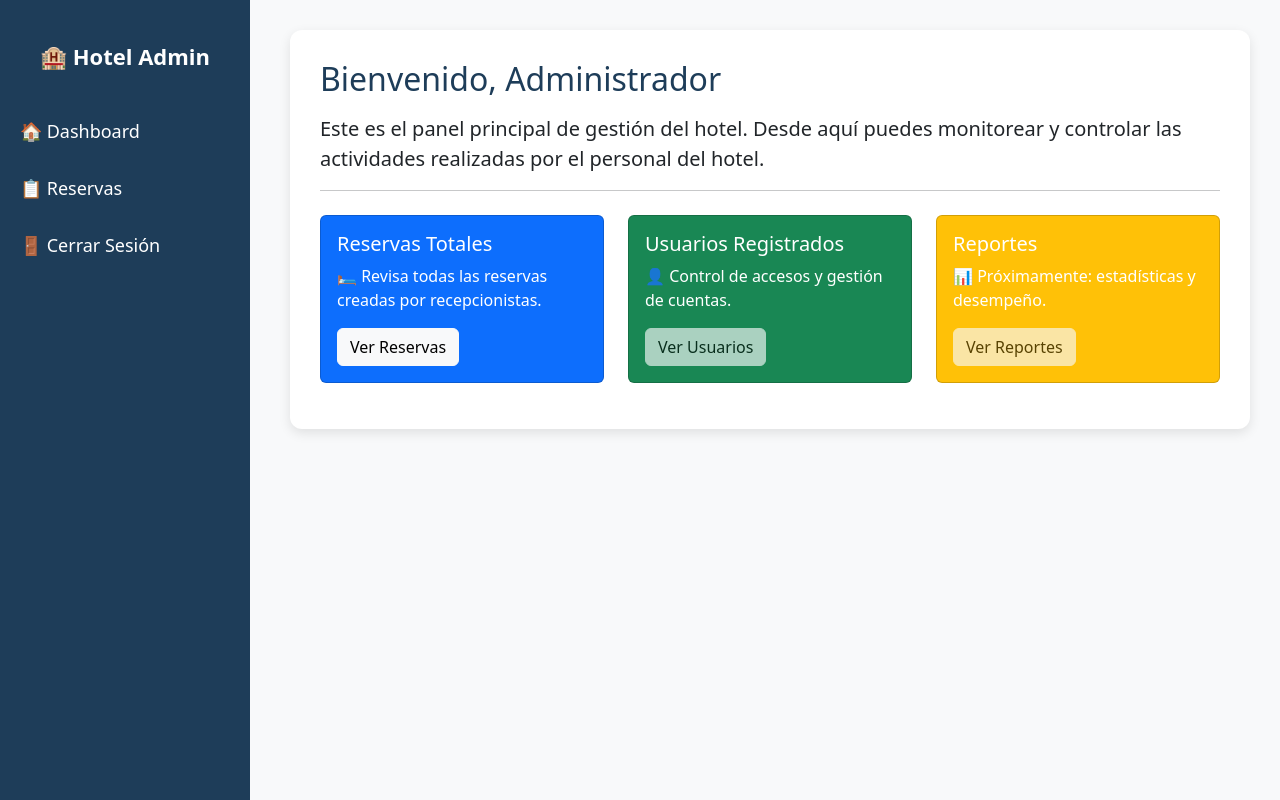
After one commit to SEPM26/Reserva-Hotel, a Flask app: page /admin_dashboard in a window 1280 px wide. The commit adds this page. Run offline with Flask 3, Linux system fonts and the light colour scheme; the visitor is signed in with stand-in values (Sample User, id 1); data that the repository does not hold is empty.

Commit message:
Reserva-Hotel

```diff
--- a/app.py
+++ b/app.py
@@ -2,80 +2,135 @@ from flask import Flask, render_template, request, redirect, url_for, session
 import pyrebase
 
 app = Flask(__name__)
-app.secret_key = 'clave-secreta-segura'  # necesaria para manejar la sesión
+app.secret_key = 'clave-secreta-segura'  # Necesaria para manejar la sesión
 
-# Configuración Firebase
+# Configuración de Firebase
 firebaseConfig = {
-  "apiKey": "AIzaSyBkVk0eCUa8J5WrCnrOBnFTRweB7bvIIFk",
-  "authDomain": "projectdemo-84e62.firebaseapp.com",
-  "databaseURL": "https://projectdemo-84e62-default-rtdb.firebaseio.com",
-  "projectId": "projectdemo-84e62",
-  "storageBucket": "projectdemo-84e62.firebasestorage.app",
-  "messagingSenderId": "1070071403822",
-  "appId": "1:1070071403822:web:9599fa85942f7f7e55d6bf",
-  "measurementId": "G-P40R9KPBEE"
+    "apiKey": "AIzaSyBkVk0eCUa8J5WrCnrOBnFTRweB7bvIIFk",
+    "authDomain": "projectdemo-84e62.firebaseapp.com",
+    "databaseURL": "https://projectdemo-84e62-default-rtdb.firebaseio.com",
+    "projectId": "projectdemo-84e62",
+    "storageBucket": "projectdemo-84e62.appspot.com",
+    "messagingSenderId": "1070071403822",
+    "appId": "1:1070071403822:web:9599fa85942f7f7e55d6bf",
+    "measurementId": "G-P40R9KPBEE"
 }
+
+# Inicializar Firebase
 firebase = pyrebase.initialize_app(firebaseConfig)
 auth = firebase.auth()
+db = firebase.database()
 
-# Rutas
+# Página principal (login)
 @app.route('/')
 def index():
     return render_template('index.html')
 
-@app.route('/register', methods=['GET', 'POST'])
-def register():
-    if request.method == 'POST':
-        email = request.form['email']
-        password = request.form['password']
-        try:
-            auth.create_user_with_email_and_password(email, password)
-            return redirect(url_for('index'))
-        except:
-            return "Error al registrar usuario"
-    return render_template('register.html')
-
+# Ruta de login
 @app.route('/login', methods=['POST'])
 def login():
     email = request.form['email']
     password = request.form['password']
     try:
         user = auth.sign_in_with_email_and_password(email, password)
+        uid = user['localId']
         session['user'] = email
-        return redirect(url_for('dashboard'))
-    except:
-        return "Credenciales inválidas"
+        session['uid'] = uid
 
-@app.route('/dashboard')
-def dashboard():
-    if 'user' in session:
-        return render_template('dashboard.html', user=session['user'])
-    else:
-        return redirect(url_for('index'))
+        # Obtener el rol desde Firebase Realtime Database
+        user_data = db.child("usuarios").child(uid).get().val()
 
+        if user_data and 'role' in user_data:
+            role = user_data['role']
+            session['role'] = role
+
+            if role == 'admin':
+                return redirect(url_for('admin_dashboard'))
+            elif role == 'recepcionista':
+                return redirect(url_for('recepcionista_dashboard'))
+            else:
+                return "Rol no válido", 403
+        else:
+            return "No se encontró el rol del usuario", 403
+
+    except Exception as e:
+        return f"Credenciales inválidas: {str(e)}"
+
+# Dashboard para administrador
+@app.route('/admin_dashboard')
+def admin_dashboard():
+    if 'user' in session and session.get('role') == 'admin':
+        # Obtener todas las reservas desde Firebase Realtime Database
+        reservas = db.child("reservas").get().val()
+
+        reservas_list = []  # Lista para almacenar las reservas
+        if reservas:
+            for reserva_id, reserva_data in reservas.items():
+                reserva_data['id'] = reserva_id  # Agregar el ID de cada reserva
+                reservas_list.append(reserva_data)
+
+        return render_template('admin_dashboard.html', user=session['user'], reservas=reservas_list)
+
+    return redirect(url_for('index'))
+
+@app.route('/admin_reservas')
+def admin_reservas():
+    if 'user' in session and session.get('role') == 'admin':
+        reservas = db.child("reservas").get().val()
+
+        conteo_por_fecha = {}
+        lista_reservas = []
+
+        if reservas:
+            for id_reserva, datos in reservas.items():
+                datos['id'] = id_reserva
+                lista_reservas.append(datos)
+                fecha = datos.get("fecha")
+                if fecha:
+                    conteo_por_fecha[fecha] = conteo_por_fecha.get(fecha, 0) + 1
+
+        return render_template('admin_reservas.html', reservas=lista_reservas, conteo_por_fecha=conteo_por_fecha)
+    return redirect(url_for('index'))
+
+# Dashboard para recepcionista
+@app.route('/recepcionista_dashboard')
+def recepcionista_dashboard():
+    if 'user' in session and session.get('role') == 'recepcionista':
+        return render_template('recepcionista_dashboard.html', user=session['user'])
+    return redirect(url_for('index'))
+
+# Página de reservas (solo recepcionista)
 @app.route('/reservas')
 def reservas():
-    if 'user' in session:
-        return render_template('reservas.html')
-    else:
-        return redirect(url_for('index'))
+    if 'user' in session and session.get('role') == 'recepcionista':
+        return render_template('reservas.html', user=session['user'])
+    return redirect(url_for('index'))
 
+# Logout
 @app.route('/logout')
 def logout():
-    # Eliminar la sesión de Flask
-    session.pop('user', None)
+    session.clear()  # Limpiar la sesión
+    auth.current_user = None  # Desloguear al usuario de Firebase
+    return redirect(url_for('index'))  # Redirigir al login o página de inicio
 
-    # Opcional: cerrar la sesión de Firebase (si es necesario)
-    auth.current_user = None  # Esto cerrará la sesión activa en Firebase
-
-    # Redirigir al usuario a la página de inicio
-    return redirect(url_for('index'))
-
+# Protección de rutas privadas
 @app.before_request
 def proteger_rutas():
-    rutas_publicas = ['index', 'register', 'login', 'static','reservas', 'dashboard']
+    # Lista de rutas públicas (sin sesión requerida)
+    rutas_publicas = ['index', 'login', 'static']
+
+    # Si el usuario no está logueado y está intentando acceder a una ruta privada
     if request.endpoint not in rutas_publicas and 'user' not in session:
-        return redirect(url_for('index'))
+        return redirect(url_for('index'))  # Redirigir a la página de login
 
+# Deshabilitar caché de las páginas protegidas
+@app.after_request
+def no_cache(response):
+    response.headers['Cache-Control'] = 'no-store, no-cache, must-revalidate, proxy-revalidate'
+    response.headers['Pragma'] = 'no-cache'
+    response.headers['Expires'] = '0'
+    return response
+
+# Ejecutar app
 if __name__ == '__main__':
     app.run(debug=True)
--- /dev/null
+++ b/templates/admin_dashboard.html
@@ -0,0 +1,112 @@
+<!DOCTYPE html>
+<html lang="es">
+<head>
+  <meta charset="UTF-8">
+  <meta name="viewport" content="width=device-width, initial-scale=1.0">
+  <title>Panel de Administrador - Hotel</title>
+  <link href="https://cdn.jsdelivr.net/npm/bootstrap@5.3.0/dist/css/bootstrap.min.css" rel="stylesheet">
+  <style>
+    body {
+      background-color: #f8f9fa;
+    }
+
+    .sidebar {
+      height: 100vh;
+      width: 250px;
+      position: fixed;
+      top: 0;
+      left: 0;
+      background-color: #1e3d59;
+      padding-top: 40px;
+    }
+
+    .sidebar a {
+      padding: 15px 20px;
+      display: block;
+      font-size: 18px;
+      color: #ffffff;
+      text-decoration: none;
+    }
+
+    .sidebar a:hover {
+      background-color: #007bff;
+      color: white;
+    }
+
+    .content {
+      margin-left: 260px;
+      padding: 30px;
+    }
+
+    .welcome-card {
+      background: #ffffff;
+      border-radius: 12px;
+      padding: 30px;
+      box-shadow: 0 4px 12px rgba(0,0,0,0.1);
+    }
+
+    .header-title {
+      color: #1e3d59;
+    }
+
+    .brand-title {
+      font-size: 22px;
+      font-weight: bold;
+      text-align: center;
+      color: #ffffff;
+      margin-bottom: 30px;
+    }
+  </style>
+</head>
+<body>
+
+  <!-- Sidebar -->
+  <div class="sidebar">
+    <div class="brand-title">🏨 Hotel Admin</div>
+    <a href="{{ url_for('admin_dashboard') }}">🏠 Dashboard</a>
+    <a href="{{ url_for('admin_reservas') }}">📋 Reservas</a>
+    <a href="{{ url_for('logout') }}">🚪 Cerrar Sesión</a>
+  </div>
+
+  <!-- Contenido principal -->
+  <div class="content">
+    <div class="welcome-card">
+      <h2 class="header-title mb-3">Bienvenido, Administrador</h2>
+      <p class="lead">Este es el panel principal de gestión del hotel. Desde aquí puedes monitorear y controlar las actividades realizadas por el personal del hotel.</p>
+      <hr>
+      <div class="row mt-4">
+        <div class="col-md-4">
+          <div class="card text-white bg-primary mb-3">
+            <div class="card-body">
+              <h5 class="card-title">Reservas Totales</h5>
+              <p class="card-text">🛏️ Revisa todas las reservas creadas por recepcionistas.</p>
+              <a href="{{ url_for('admin_reservas') }}" class="btn btn-light">Ver Reservas</a>
+            </div>
+          </div>
+        </div>
+        <!-- Puedes agregar más paneles aquí -->
+        <div class="col-md-4">
+          <div class="card text-white bg-success mb-3">
+            <div class="card-body">
+              <h5 class="card-title">Usuarios Registrados</h5>
+              <p class="card-text">👤 Control de accesos y gestión de cuentas.</p>
+              <a href="#" class="btn btn-light disabled">Ver Usuarios</a>
+            </div>
+          </div>
+        </div>
+        <div class="col-md-4">
+          <div class="card text-white bg-warning mb-3">
+            <div class="card-body">
+              <h5 class="card-title">Reportes</h5>
+              <p class="card-text">📊 Próximamente: estadísticas y desempeño.</p>
+              <a href="#" class="btn btn-light disabled">Ver Reportes</a>
+            </div>
+          </div>
+        </div>
+      </div>
+    </div>
+  </div>
+
+  <script src="https://cdn.jsdelivr.net/npm/bootstrap@5.3.0/dist/js/bootstrap.bundle.min.js"></script>
+</body>
+</html>
--- a/templates/index.html
+++ b/templates/index.html
@@ -90,8 +90,6 @@
                 <input type="email" name="email" placeholder="Email" required><br>
                 <input type="password" name="password" placeholder="Contraseña" required><br>
                 <button type="submit">Iniciar Sesión</button>
-            </form>
-            <p>¿No tienes cuenta? <a href="{{ url_for('register') }}">Regístrate aquí</a></p>
         </div>
     </div>
 </body>
--- a/templates/reservas.html
+++ b/templates/reservas.html
@@ -14,13 +14,15 @@
     <form id="reserva-form">
       <input type="text" id="cliente" placeholder="Nombre del Cliente" required>
       <input type="text" id="habitacion" placeholder="Número de Habitación" required>
+      <input type="text" id="costo" placeholder="Costo de la Habitación" required>
       <input type="date" id="fecha" required>
+      <input type="time" id="hora" required>
       <button type="submit">Guardar Reserva</button>
     </form>
 
 
 
-    <a href="/dashboard" class="volver-btn">← Volver al Dashboard</a>
+    <a href="/recepcionista_dashboard" class="volver-btn">← Volver al Dashboard</a>
   </div>
 
   <!-- Firebase SDK -->
```
Also changed, not shown: static/reserva.js (+6 -1 lines), templates/admin_reservas.html (added, +125 -0 lines), templates/dashboard.html (deleted, +0 -52 lines), templates/recepcionista_dashboard.html (added, +109 -0 lines), templates/register.html (deleted, +0 -104 lines).
